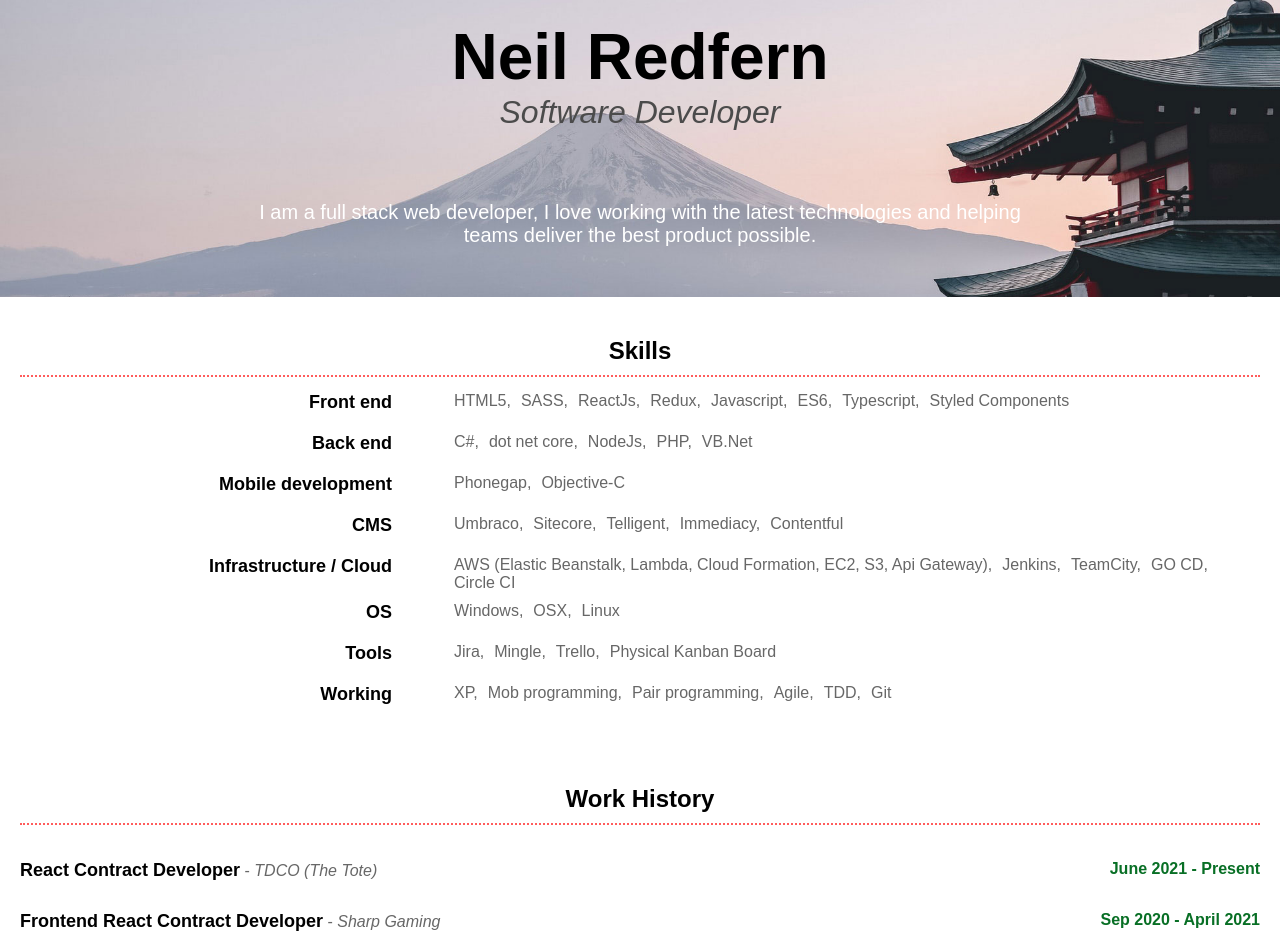
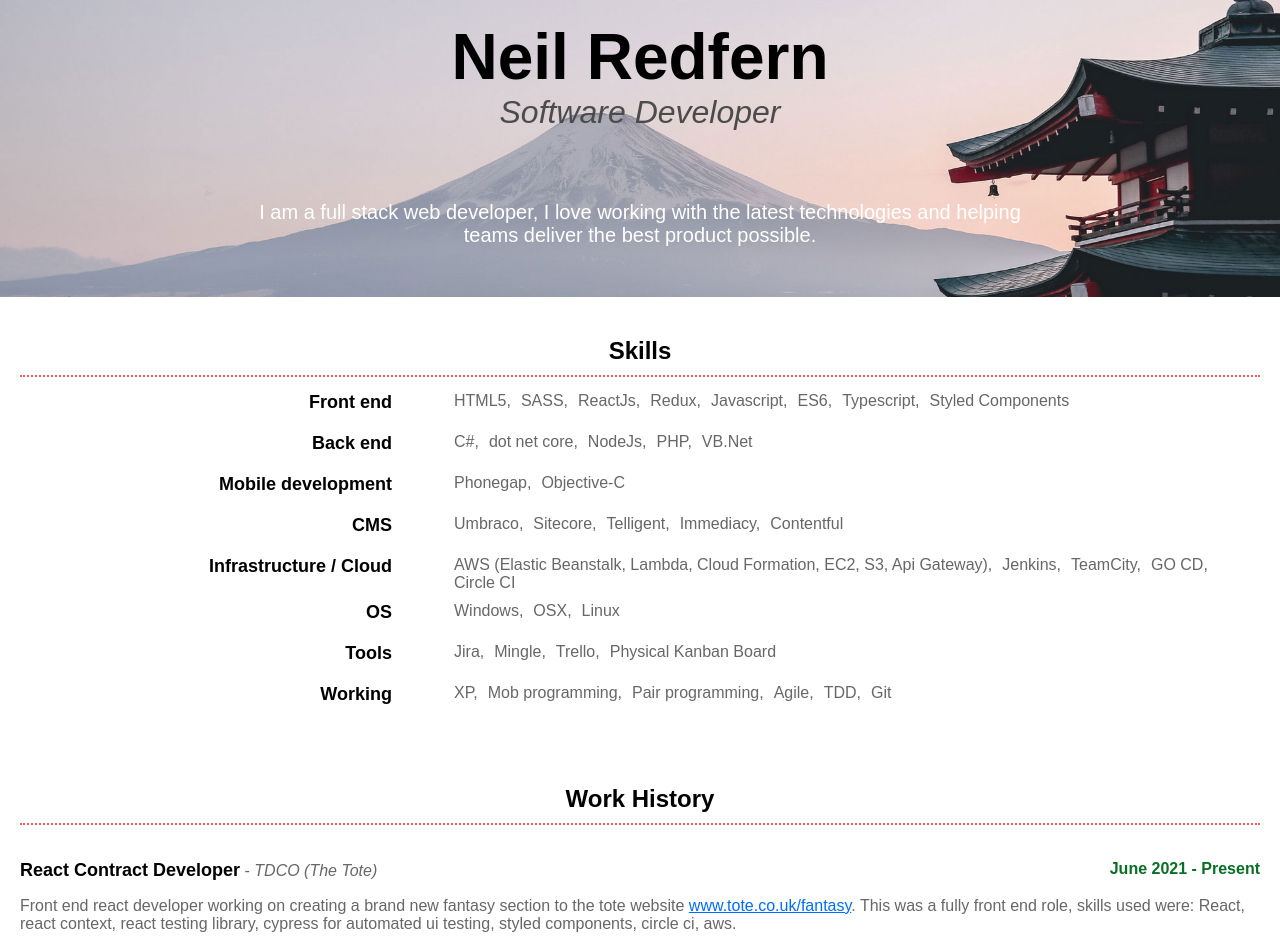
Before and after one commit to Redfern/Portfolio, a React (Create React App) app: page / in a window 1280 px wide. Shown: the top 952 px of the page. Built offline with nearby package versions, Linux system fonts and the light colour scheme.

Commit message:
changed ReactMarkdown to match new package output

```diff
--- a/src/components/Job.jsx
+++ b/src/components/Job.jsx
@@ -63,10 +63,9 @@ const Job = ({ title, place, years, description }) => (
       </div>
     </div>
     <div className="description" data-testid="job-description">
-      <ReactMarkdown
-        source={description}
-        renderers={{ link: markdownLinkRenderer }}
-      />
+      <ReactMarkdown components={{ a: markdownLinkRenderer }}>
+        {description}
+      </ReactMarkdown>
     </div>
   </StyledJob>
 );
```
